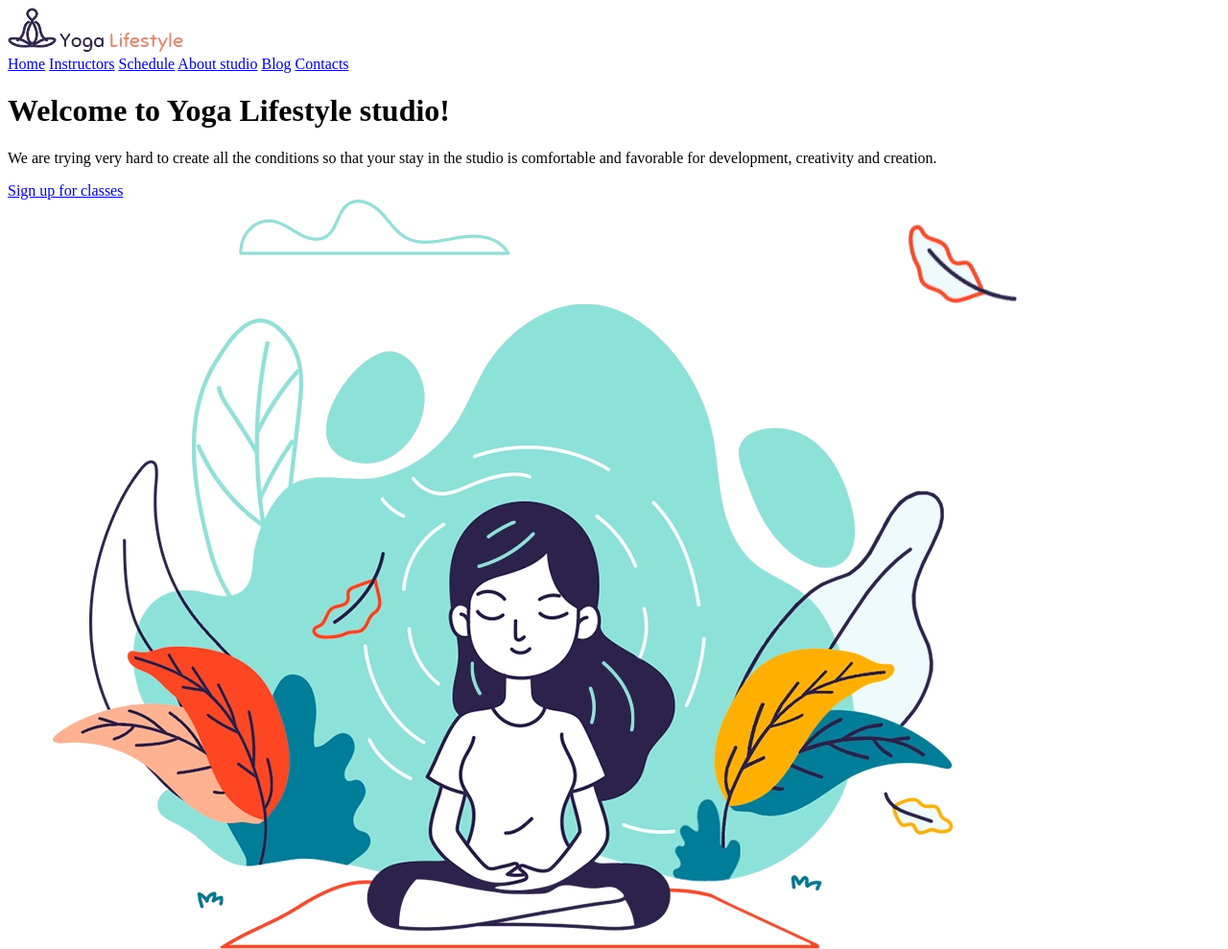
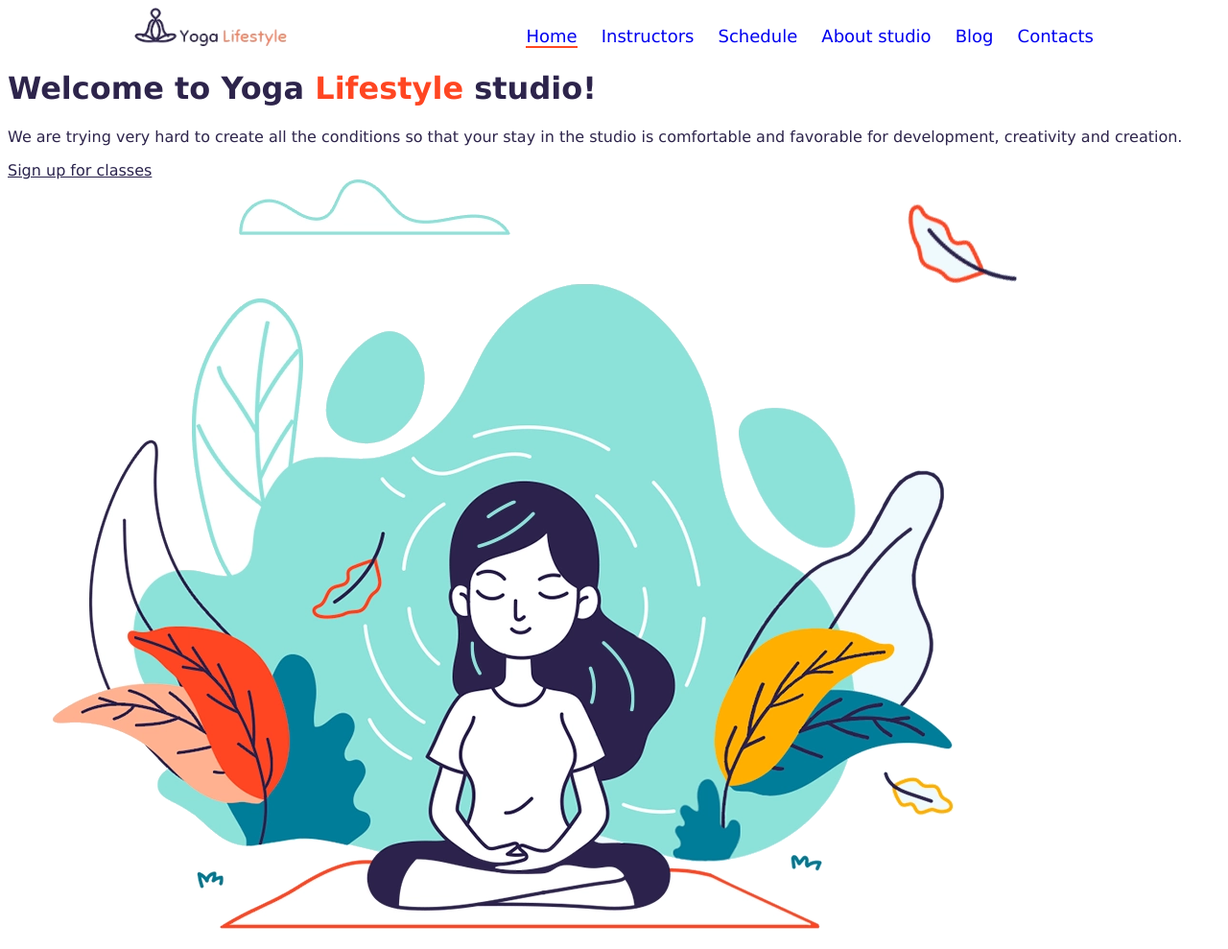
Before and after one commit to vaidotasgarbstas/4-yoga, a website: page index.html in a window 1280 px wide. Shown: the top 989 px of the page at 96% size. Drawn offline with Linux system fonts and the light colour scheme.

Commit message:
Header style

```diff
--- a/css/main.css
+++ b/css/main.css
@@ -1,23 +1,35 @@
 body {
-
+    background-color: #FFFFFF;
+    font-family:'Lucida Sans', 'Lucida Sans Regular', 'Lucida Grande', 'Lucida Sans Unicode', Geneva, Verdana, sans-serif;
+    color: #2D244B;
 }
 header {
+    display: inline-block;
+    width: 1000px;
+    margin-left: calc((100% - 1000px) / 2);
 
 }
 header > img {
-
+    float: left;
+    height: 40px;
 }
 nav {
+    float: right;
+    margin-top: 20px;
 
 }
 nav > a {
-
+    line-height: 20px;
+    font-size: 18px;
+    text-decoration: none;
+    margin-left: 20px;
 }
 nav > a:hover {
-
+    border-bottom: 2px solid #FF4622;
 }
 nav > a:first-child {
-
+    margin-left: 0;
+    border-bottom: 2px solid #FF4622;
 }
 main {
 
@@ -26,16 +38,16 @@ div {
 
 }
 h1 {
-
+    font-family: Verdana, Geneva, Tahoma, sans-serif;
 }
 h1 > span {
-
+    color: #FF4622;
 }
 p {
 
 }
 div > a {
-
+    color: #2A234C;
 }
 main > img {
 
```
